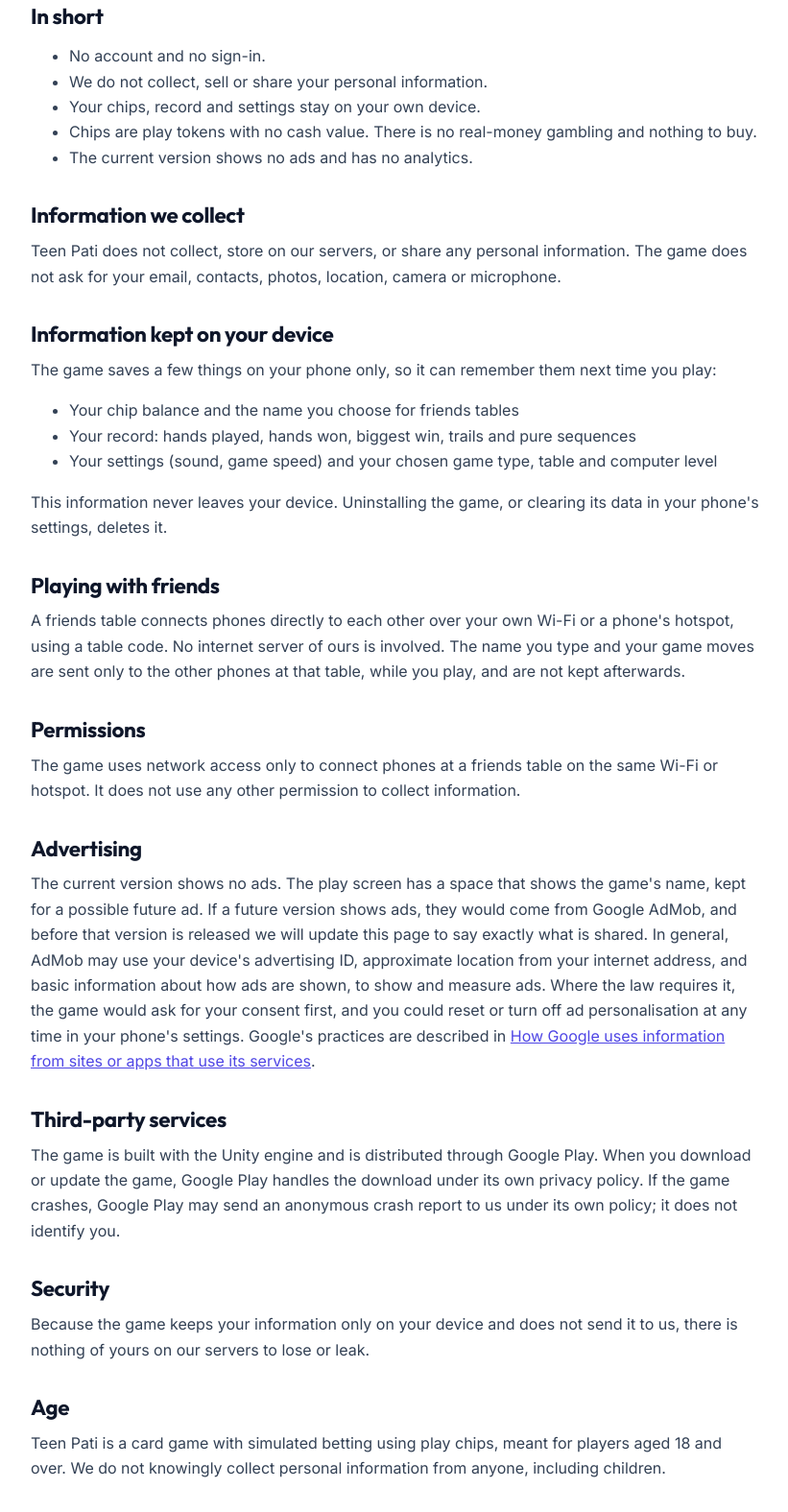
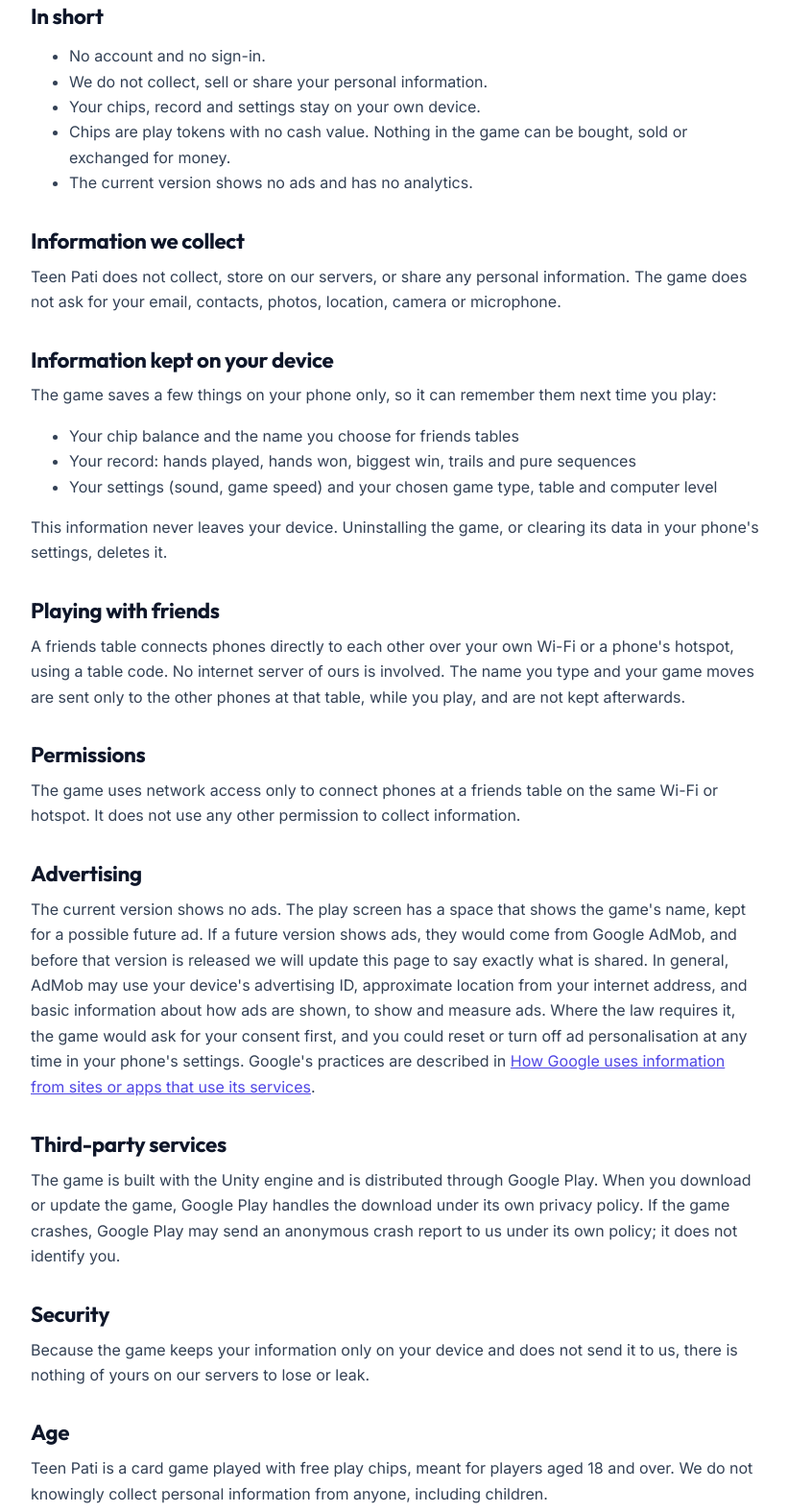
Before and after one commit to thulotechgames-wq/websites, a plain HTML site: page teen-pati-privacy.html in a window 1280 px wide. Shown: the part 540-2115 px from the top of the page at 96% size, without its empty margins (228-1049 px from the left). Drawn offline with Linux system fonts and the light colour scheme.

Commit message:
Teen Pati privacy: plainer wording
Co-Authored-By: Claude Opus 5.5 <noreply@anthropic.com>

```diff
--- a/teen-pati-privacy.html
+++ b/teen-pati-privacy.html
@@ -35,7 +35,7 @@
       <li>No account and no sign-in.</li>
       <li>We do not collect, sell or share your personal information.</li>
       <li>Your chips, record and settings stay on your own device.</li>
-      <li>Chips are play tokens with no cash value. There is no real-money gambling and nothing to buy.</li>
+      <li>Chips are play tokens with no cash value. Nothing in the game can be bought, sold or exchanged for money.</li>
       <li>The current version shows no ads and has no analytics.</li>
     </ul>
 
@@ -67,7 +67,7 @@
     <p>Because the game keeps your information only on your device and does not send it to us, there is nothing of yours on our servers to lose or leak.</p>
 
     <h2>Age</h2>
-    <p>Teen Pati is a card game with simulated betting using play chips, meant for players aged 18 and over. We do not knowingly collect personal information from anyone, including children.</p>
+    <p>Teen Pati is a card game played with free play chips, meant for players aged 18 and over. We do not knowingly collect personal information from anyone, including children.</p>
 
     <h2>Your rights</h2>
     <p>You can see, change or delete everything the game saves by using its Settings, clearing its data, or uninstalling it. If you have any question about your information, write to us and we will answer.</p>
```
